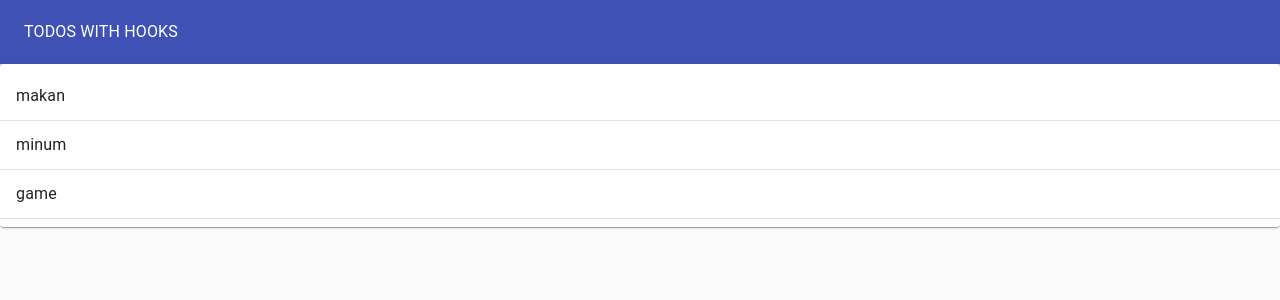
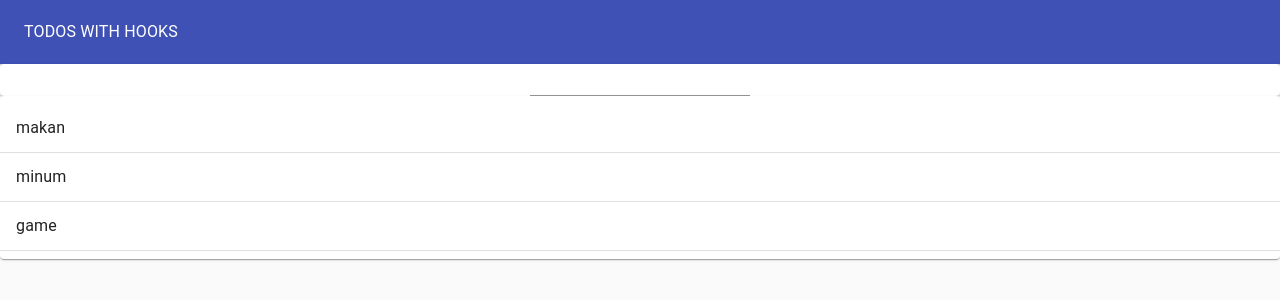
Before and after one commit to xvferdy/todo-app-hooks, a React (Create React App) app: page / in a window 1280 px wide. Shown: the top 300 px of the page. Built offline with nearby package versions, Linux system fonts and the light colour scheme.

Commit message:
Render TodoForm

```diff
--- a/src/TodoApp.js
+++ b/src/TodoApp.js
@@ -8,6 +8,7 @@
 // import useTodoState from "./hooks/useTodoState";
 
 import TodoList from "./TodoList";
+import TodoForm from "./TodoForm";
 
 function TodoApp() {
   const initialTodos = [
@@ -15,7 +16,12 @@
     { id: 2, task: "minum", completed: true },
     { id: 3, task: "game", completed: true },
   ];
+
   const [todos, setTodos] = useState(initialTodos);
+  const addTodo = (newTodoText) => {
+    //ingat todos berupa array
+    setTodos([...todos, { id: 4, task: newTodoText, complete: false }]);
+  };
   return (
     <Paper
       style={{
@@ -31,8 +37,9 @@
           <Typography color="inherit">TODOS WITH HOOKS</Typography>
         </Toolbar>
       </AppBar>
+      <TodoForm addTodo={addTodo} />
       <TodoList todos={todos} />
-      {console.log(todos)}
+      {/* {console.log(todos)} */}
     </Paper>
   );
 }
--- /dev/null
+++ b/src/TodoForm.js
@@ -0,0 +1,24 @@
+import React from "react";
+import TextField from "@material-ui/core/TextField";
+import Paper from "@material-ui/core/Paper";
+import useInputState from "./hooks/useInputState";
+
+function TodoForm({ addTodo }) {
+  const [value, handleChange, reset] = useInputState("");
+
+  return (
+    <Paper>
+      <form
+        onSubmit={(e) => {
+          e.preventDefault();
+          addTodo(value);
+          reset();
+        }}
+      >
+        <TextField value={value} onChange={handleChange}></TextField>
+      </form>
+    </Paper>
+  );
+}
+
+export default TodoForm;
--- a/src/TodoList.js
+++ b/src/TodoList.js
@@ -6,7 +6,7 @@
 import Divider from "@material-ui/core/Divider";
 
 function TodoList(props) {
-  console.log(props);
+  // console.log(props);
   return (
     <Paper>
       <List>
--- /dev/null
+++ b/src/hooks/useInputState.js
@@ -0,0 +1,11 @@
+import { useState } from "react";
+export default (initialVal) => {
+  const [value, setValue] = useState(initialVal);
+  const handleChange = (e) => {
+    setValue(e.target.value);
+  };
+  const reset = () => {
+    setValue("");
+  };
+  return [value, handleChange, reset];
+};
```
